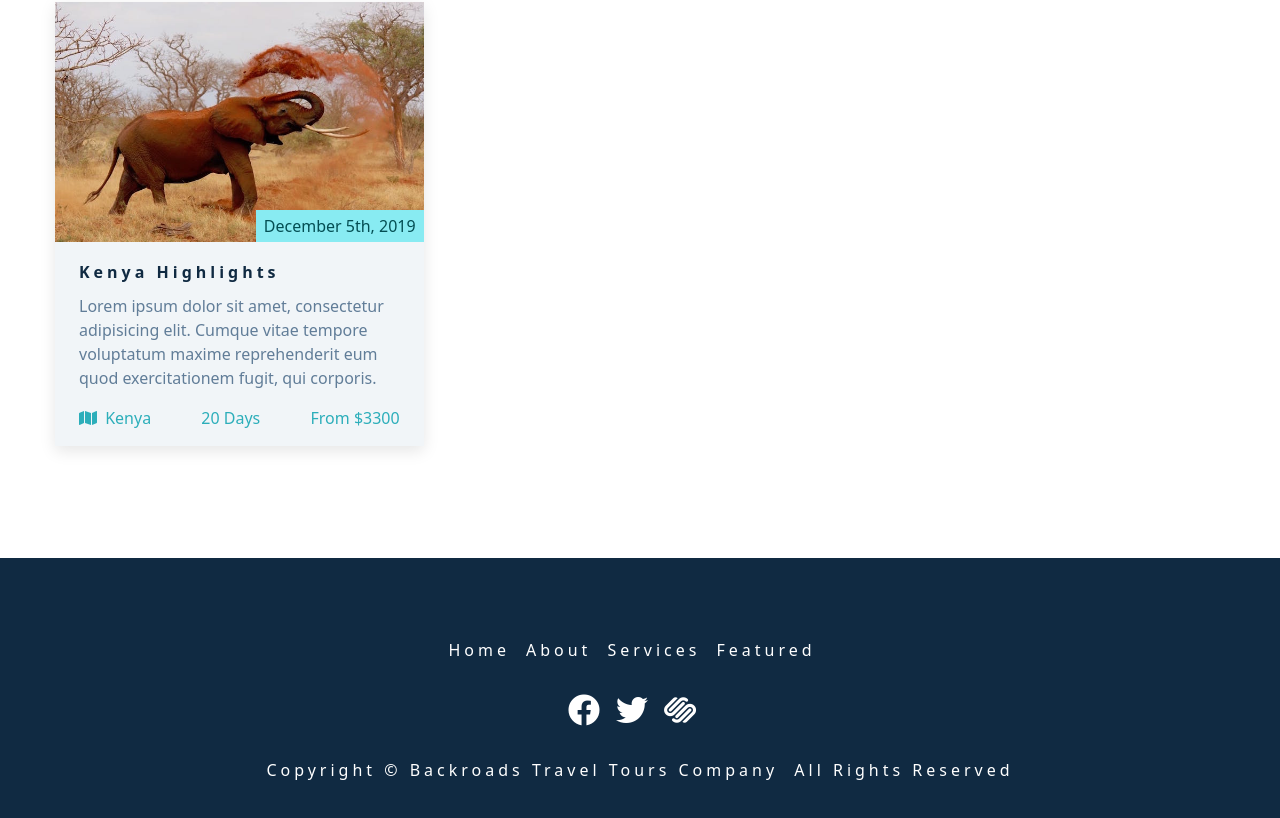
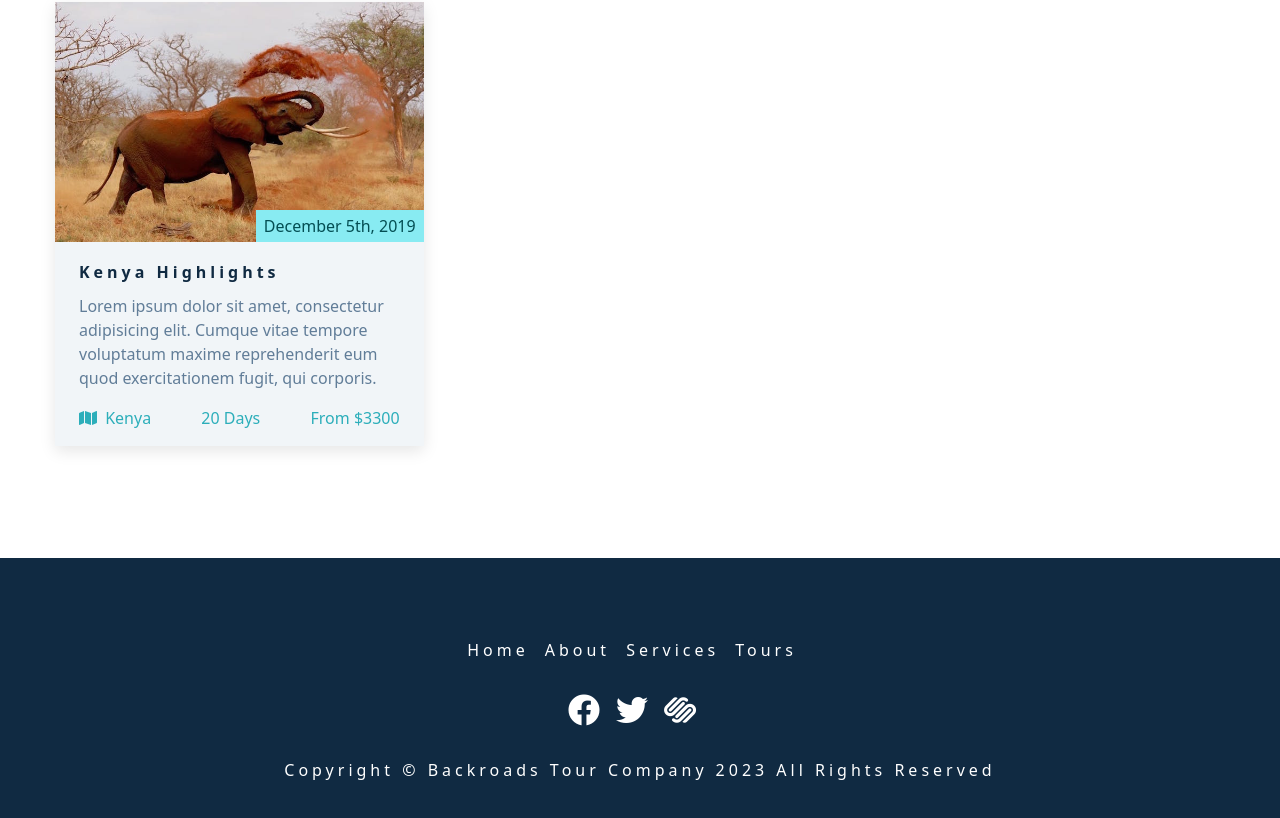
Before and after one commit to chizobaebuka/BackRoads, a React (Create React App) app in the folder backroads/: page / in a window 1280 px wide. Shown: the part 2561-3379 px from the top of the page. Built offline with nearby package versions, Linux system fonts and the light colour scheme.

Commit message:
modified to add the links dynamically

```diff
--- a/backroads/src/Components/Footer.js
+++ b/backroads/src/Components/Footer.js
@@ -1,42 +1,34 @@
-import React from 'react'
+import React from 'react';
+import { pageLinks, socialLinks } from '../data';
 
 const Footer = () => {
     return (
         <footer className="section footer">
             <ul className="footer-links">
-                <li>
-                    <a href="#home" className="footer-link">home</a>
-                </li>
-                <li>
-                    <a href="#about" className="footer-link">about</a>
-                </li>
-                <li>
-                    <a href="#services" className="footer-link">services</a>
-                </li>
-                <li>
-                    <a href="#featured" className="footer-link">featured</a>
-                </li>
+                {pageLinks.map((link) => {
+                    const { id, href, text } = link
+                    return (
+                        <li key={id}>
+                            <a href={href} className="footer-link">{text}</a>
+                        </li>
+                    )
+                })}
             </ul>
             <ul className="footer-icons">
-                <li>
-                    <a href="https://www.twitter.com" target="_blank" className="footer-icon" rel="noreferrer"
-                    ><i className="fab fa-facebook"></i
-                    ></a>
-                </li>
-                <li>
-                    <a href="https://www.twitter.com" target="_blank" className="footer-icon" rel="noreferrer"
-                    ><i className="fab fa-twitter"></i
-                    ></a>
-                </li>
-                <li>
-                    <a href="https://www.twitter.com" target="_blank" className="footer-icon" rel="noreferrer"
-                    ><i className="fab fa-squarespace"></i
-                    ></a>
-                </li>
+                {socialLinks.map((link) => {
+                    const { id, href, icon } = link
+                    return (
+                        <li key={id}>
+                            <a href={href} target="_blank" className="footer-icon" rel="noreferrer"
+                            ><i className={icon}></i
+                            ></a>
+                        </li>
+                    )
+                })}
             </ul>
             <p className="copyright">
-                copyright &copy; Backroads travel tours company
-                <span id="date"></span> all rights reserved
+                copyright &copy; Backroads Tour company
+                <span id="date">{new Date().getFullYear()}</span> all rights reserved
             </p>
         </footer>
     )
```
